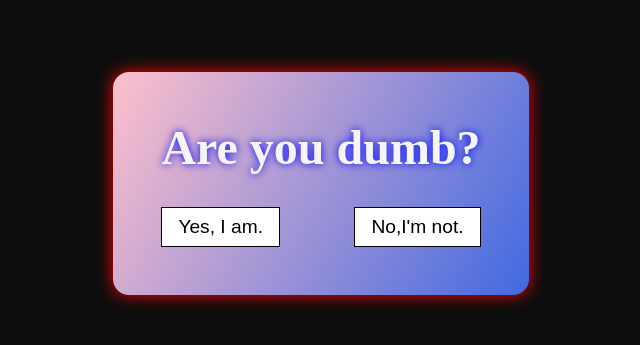
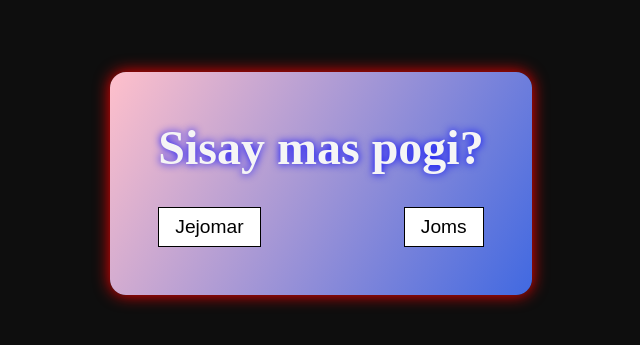
Before and after one commit to panesjejomar/dumb, a plain HTML site: page index.html in a window 1280 px wide. Shown: the part 217-562 px from the top of the page, without its empty margins (319-959 px from the left). Drawn offline with Linux system fonts and the light colour scheme.

Commit message:
edit text

```diff
--- a/index.html
+++ b/index.html
@@ -5,7 +5,7 @@
 	<meta name="viewport" content="width=device-width, initial-scale=1">
 
 
-	<title>are you dumb?</title>
+	<title>Sisay mas pogi?</title>
 
 	<link rel="stylesheet" type="text/css" href="index.css">
 
@@ -14,13 +14,13 @@
 
 <body>
 	<div class="container">
-		<h2>Are you dumb?</h2>
+		<h2>Sisay mas pogi?</h2>
 
 		<div class="btns">
 
-			<button class="yes-btn">Yes, I am.</button>
+			<button class="yes-btn">Jejomar</button>
 
-			<button class="no-btn">No,I'm not.</button>
+			<button class="no-btn">Joms</button>
 
 		</div>
 	</div>
```
